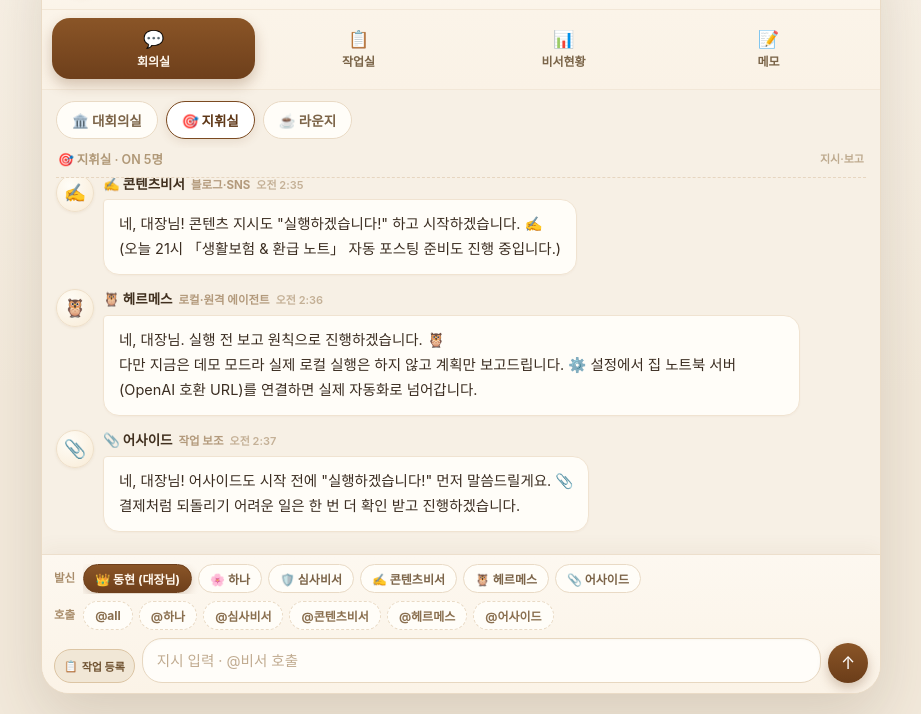
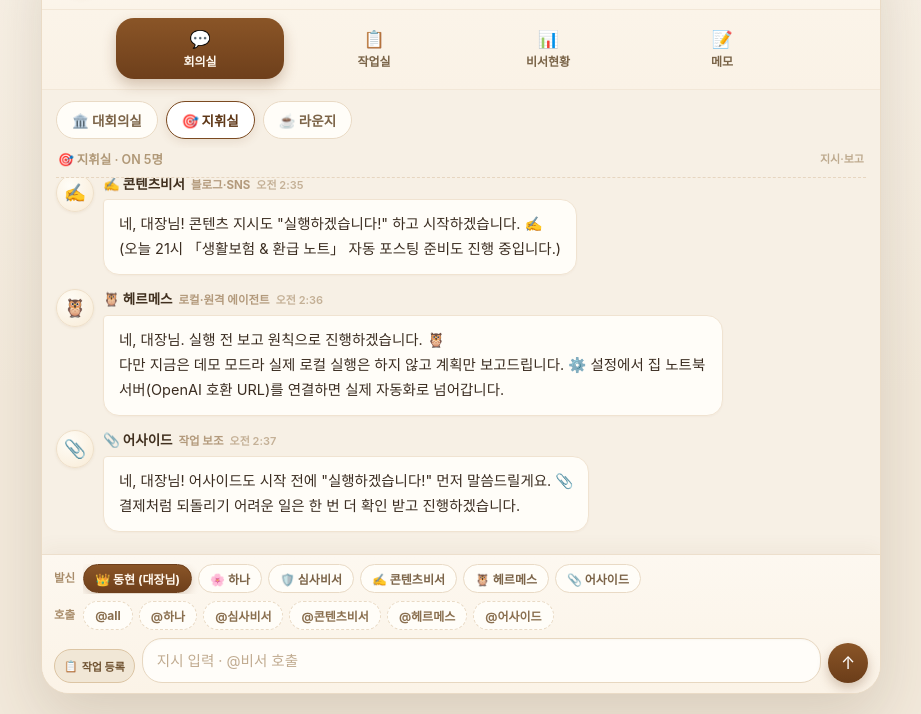
Before and after one commit to donghyun8101/donghyun8101.github.io, a plain HTML site: page secretary/index.html in a window 1280 px wide. Shown: the part 86-800 px from the top of the page, without its empty margins (179-1100 px from the left). Drawn offline with Linux system fonts and the light colour scheme.

Commit message:
데스크톱 탭 폭 규칙 우선순위 수정

```diff
--- a/secretary/index.html
+++ b/secretary/index.html
@@ -65,10 +65,10 @@
     position:relative;
   }
   @media (min-width:900px){
-    nav.tabs{justify-content:center;gap:6px}
-    nav.tabs button{flex:0 1 165px}
-    .msg .body{max-width:min(86%, 620px)}
-    .msg.me .body{max-width:min(78%, 560px)}
+    #app nav.tabs{justify-content:center;gap:6px}
+    #app nav.tabs button{flex:0 1 168px}
+    #app .msg .body{max-width:min(86%, 620px)}
+    #app .msg.me .body{max-width:min(78%, 560px)}
     #app{
       height:calc(100dvh - 40px);
       margin:20px 0;
```
